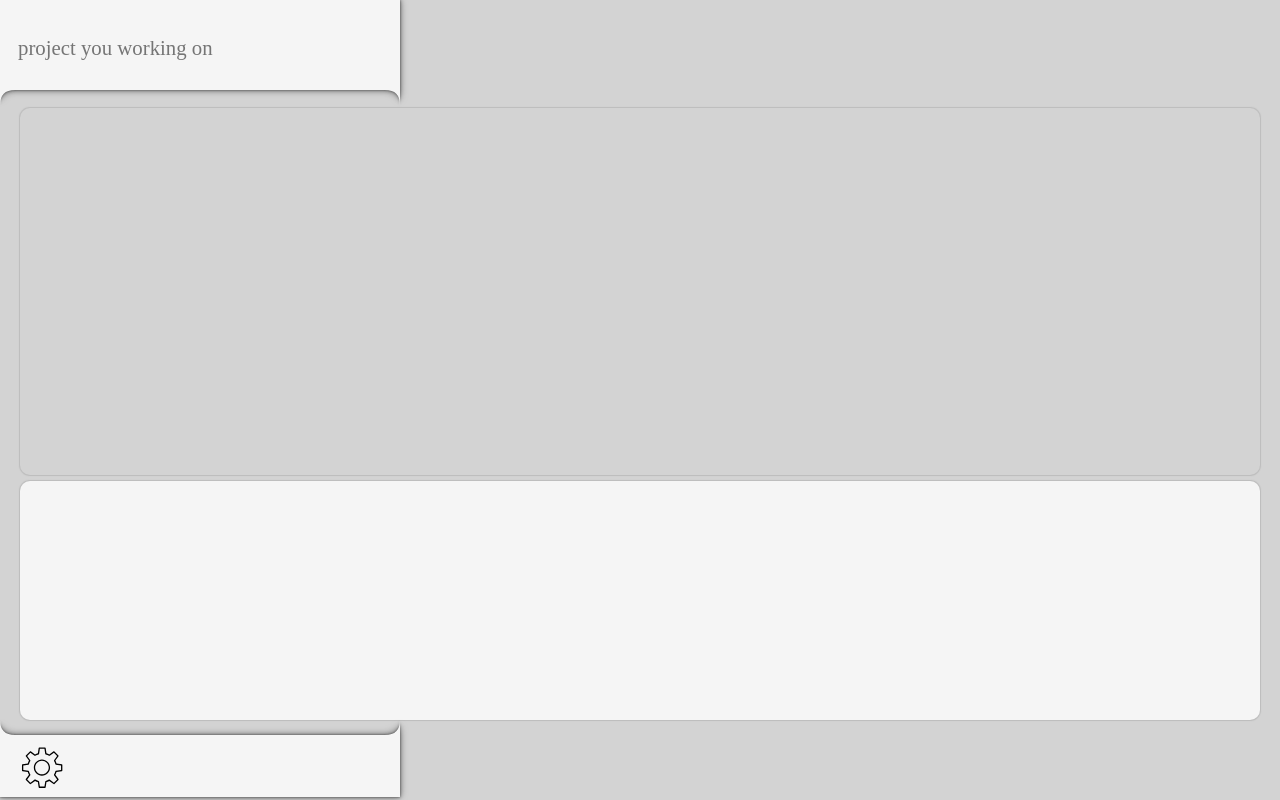
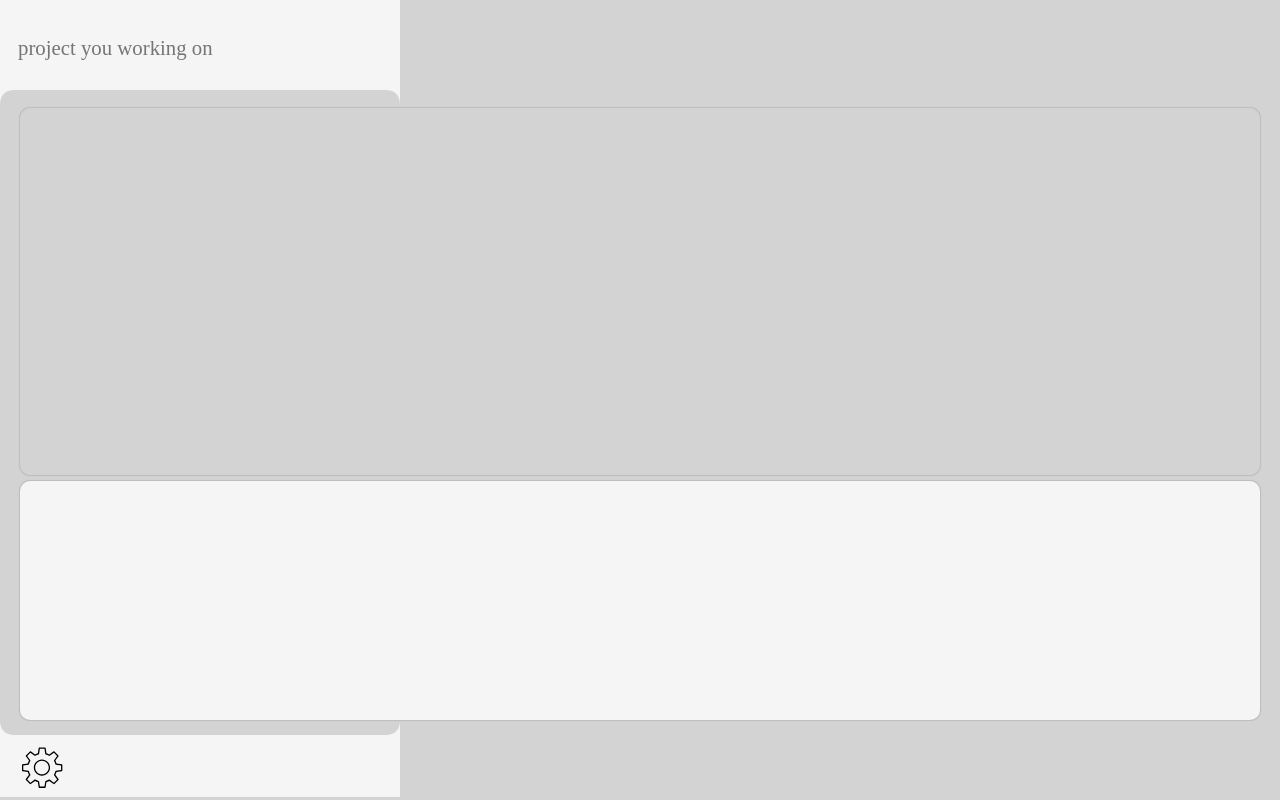
Before and after one commit to ME-SKY/timestalker, a Svelte app: page / in a window 1280 px wide. Built offline with nearby package versions, Linux system fonts and the light colour scheme; a web font is replaced by a local one.

Commit message:
Sad, but i have to remove shadows maded with drop-shadow, cause it not working as expected with tauri

```diff
--- a/src/containers/Settings.svelte
+++ b/src/containers/Settings.svelte
@@ -11,6 +11,7 @@
 <div class="settings-section">
   <div class="settings">
     <button>{@html SettingsIcon}</button>
+
     <div class="current-time">
       <div class="main-time">
         <div class="time-label">{$mainTimeCity}</div>
@@ -27,25 +28,22 @@
 
 <style lang="scss">
   .settings-section {
-    // transform: translateZ(0);
+    // contain: layout paint;
+    transform: translateZ(0);
     position: relative;
     overflow: hidden;
     width: 100%;
     height: 10%;
     background: transparent;
-    filter: drop-shadow(0px 0px 4px rgba(0, 0, 0, 0.2))
-      drop-shadow(0px 0px 2px rgba(0, 0, 0, 0.3))
-      drop-shadow(0px 0px 1px rgba(0, 0, 0, 0.5));
-    //   will-change: filter;
-    // transform: translateZ(0);
+    // drop shadow blinks here on button hover, i dont know why, the problem is in how the rendering works with tauri, or maybe something another, i have to change styles without using dropshadow to make design more consistent
+    // filter: drop-shadow(0px 0px 4px rgba(0, 0, 0, 0.2))
+    //   drop-shadow(0px 0px 2px rgba(0, 0, 0, 0.3))
+    //   drop-shadow(0px 0px 1px rgba(0, 0, 0, 0.5));
   }
 
   .settings {
-    // transform: translateZ(0);
-    // position: relative;
     padding: 15px 20px 0 20px;
     background: whitesmoke;
-    height: 100%;
     clip-path: path(
       'M0, 0 Q0,15 15,15 L385,15 Q400,15 400,0 L400,77, L0,77, L0,0 Z'
     );
@@ -56,18 +54,8 @@
     justify-content: space-between;
     align-items: center;
     overflow: hidden;
-    // filter: drop-shadow(0px 0px 4px rgba(0, 0, 0, 0.2))
-    //   drop-shadow(0px 0px 2px rgba(0, 0, 0, 0.3))
-    //   drop-shadow(0px 0px 1px rgba(0, 0, 0, 0.5));
-    // transform: translateZ(0);
-    // will-change: clip-path;
-    // position: relative; /* Creates a new stacking context */
 
     button {
-      backface-visibility: hidden;
-      // will-change: rotate;
-      // position: relative;
-      // transform: translateZ(0);
       background: transparent;
       outline: 0;
       box-shadow: none;
@@ -77,14 +65,10 @@
       padding: 0;
       margin: 0;
       transition: transform 0.3s ease;
-
-      // &:hover {
-
-      // }
     }
 
     button:hover {
-      transform: rotate(90deg) ;
+      transform: rotate(90deg);
     }
 
     .weather {
@@ -98,7 +82,8 @@
     flex-flow: column nowrap;
     gap: 2px;
 
-    .main-time, .additional-time {
+    .main-time,
+    .additional-time {
       display: flex;
       flex-flow: row nowrap;
       gap: 4px;
--- a/src/containers/TaskTimer.svelte
+++ b/src/containers/TaskTimer.svelte
@@ -107,9 +107,10 @@
     width: 100%;
     position: relative;
     height: calc(12% + 12px);
-    filter: drop-shadow(0px 0px 4px rgba(0, 0, 0, 0.2))
-      drop-shadow(0px 0px 2px rgba(0, 0, 0, 0.3))
-      drop-shadow(0px 0px 1px rgba(0, 0, 0, 0.5));
+    //issue with tauri renderer, or how ot translates to webview with tauri i thing, have to comment this - to make design more consistent
+    // filter: drop-shadow(0px 0px 4px rgba(0, 0, 0, 0.2))
+    //   drop-shadow(0px 0px 2px rgba(0, 0, 0, 0.3))
+    //   drop-shadow(0px 0px 1px rgba(0, 0, 0, 0.5));
   }
   .timer {
     position: relative;
```
